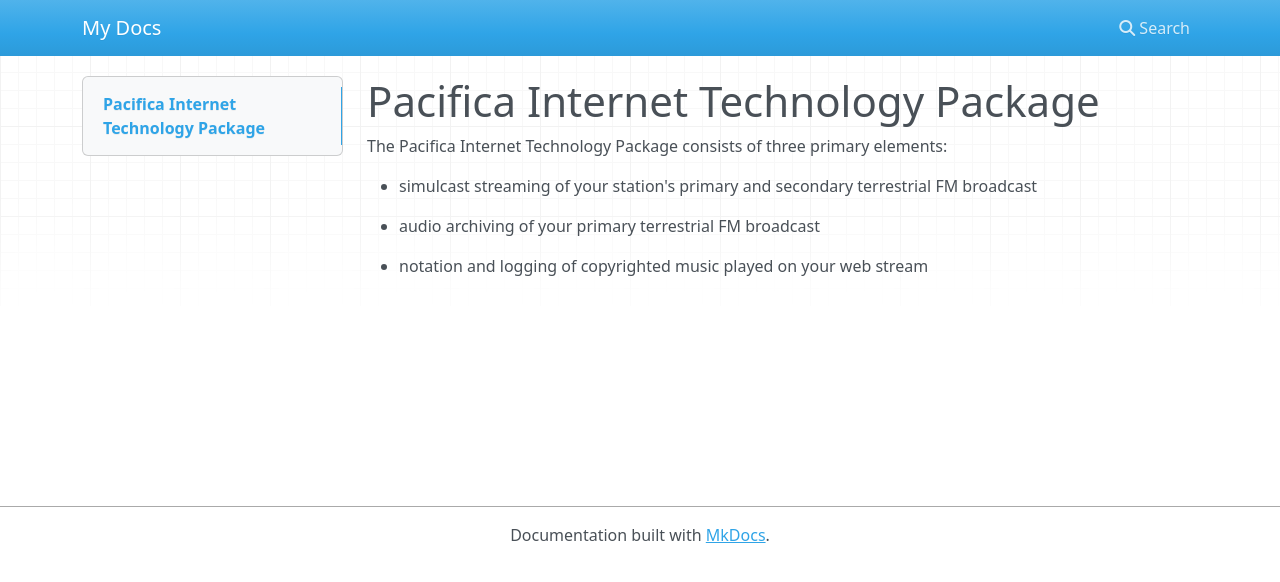
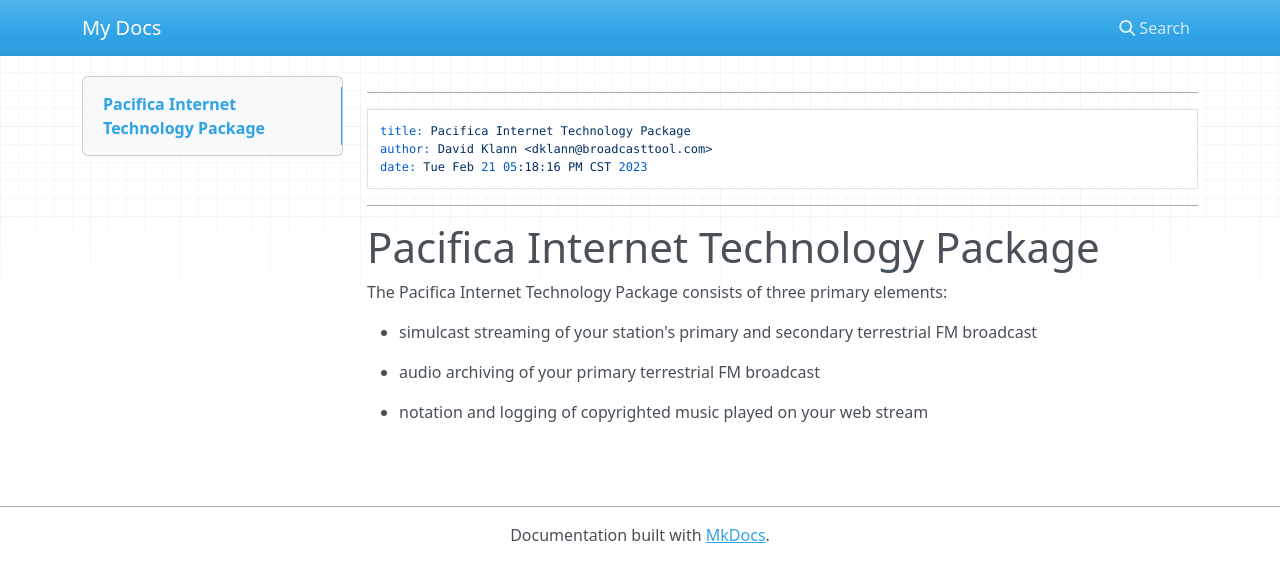
Before and after one commit to opensourceradio/ram, an MkDocs documentation site: the page built from docs/index.md, in a window 1280 px wide. Shown: the top 582 px of the page. Built offline with MkDocs 1.6.1, drawn with Linux system fonts in a browser that asks for light colours; nearby versions of some CDN libraries.

Commit message:
Add front matter.

```diff
--- a/docs/index.md
+++ b/docs/index.md
@@ -1,3 +1,12 @@
+---
+	title: Pacifica Internet Technology Package
+	author: David Klann <dklann@broadcasttool.com>
+	date: Tue Feb 21 05:18:16 PM CST 2023
+---
+<!-- Create formatted output with one of these commands:
+	pandoc --toc --standalone --self-contained -f markdown -t html -o index.html index.md
+	pandoc --toc --standalone --self-contained -f markdown -t latex -o index.pdf index.md
+-->
 # Pacifica Internet Technology Package #
 
 The Pacifica Internet Technology Package consists of three primary elements:
@@ -7,3 +16,5 @@
 - audio archiving of your primary terrestrial FM broadcast
 
 - notation and logging of copyrighted music played on your web stream
+
+<!--toc-->
```
